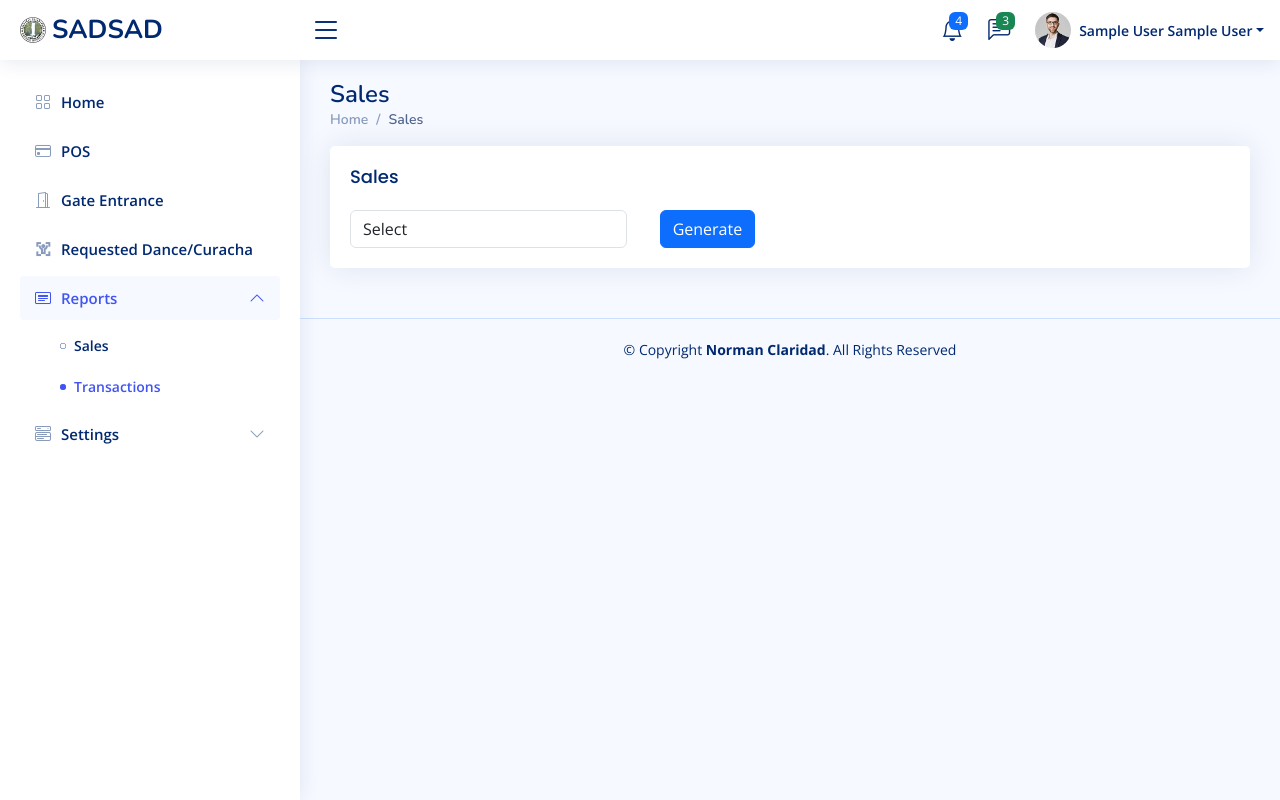
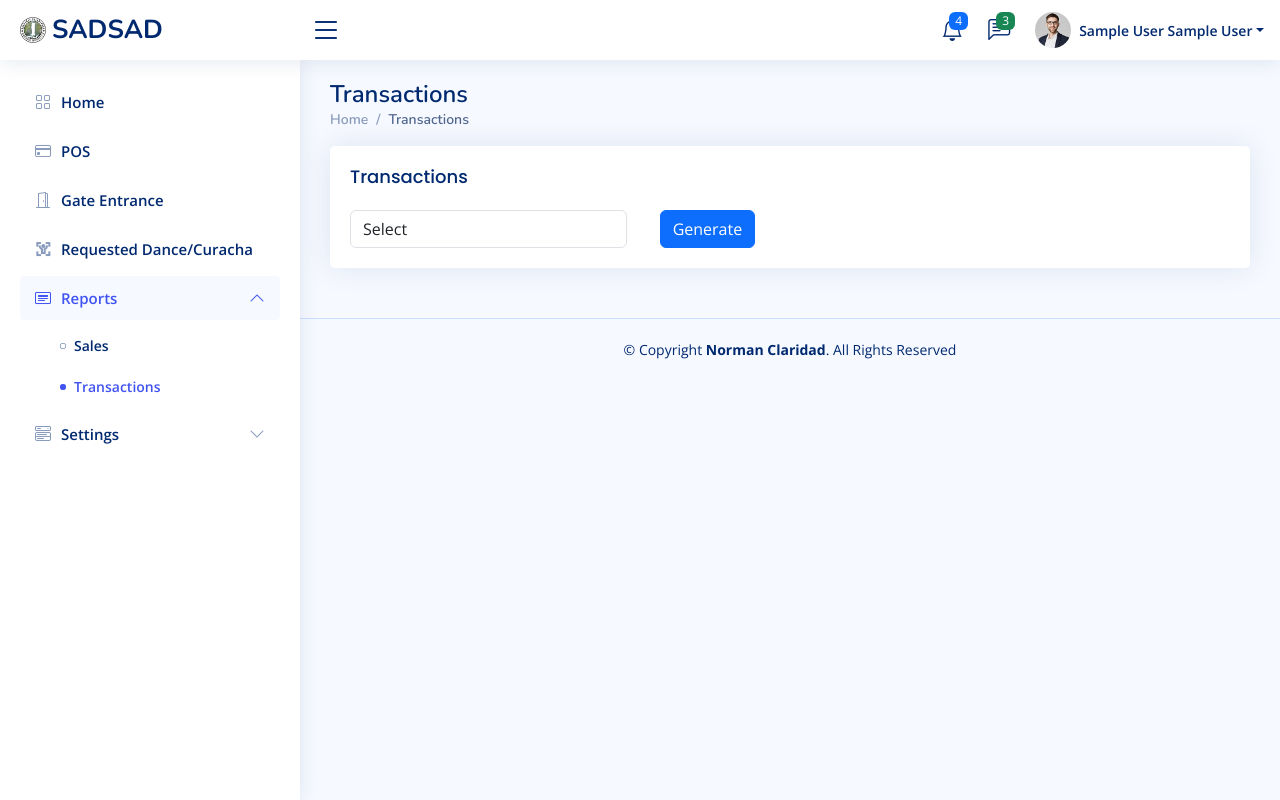
Before and after one commit to normanclaridad/sadsad, a PHP site: page /views/reports/transactions/index.php in a window 1280 px wide. Run offline with PHP 8.4, Linux system fonts and the light colour scheme; the visitor is signed in with stand-in values (Sample User, id 1); data comes from the database, SQL or seed files in the repository; some libraries are stand-ins or nearby versions.

Commit message:
Update Transaction

```diff
--- a/views/reports/transactions/index.php
+++ b/views/reports/transactions/index.php
@@ -3,7 +3,7 @@
 include($_SERVER['DOCUMENT_ROOT'] . '/inc/app_settings.php');
 require_once(SERVER_DOCUMENT_ROOT . '/inc/helpers.php');
 require_once(SERVER_DOCUMENT_ROOT . '/models/Events.php');
-define('PAGE_TITLE', 'Sales');
+define('PAGE_TITLE', 'Transactions');
 
 $helpers = new Helpers();
 $events = new Events();
```
